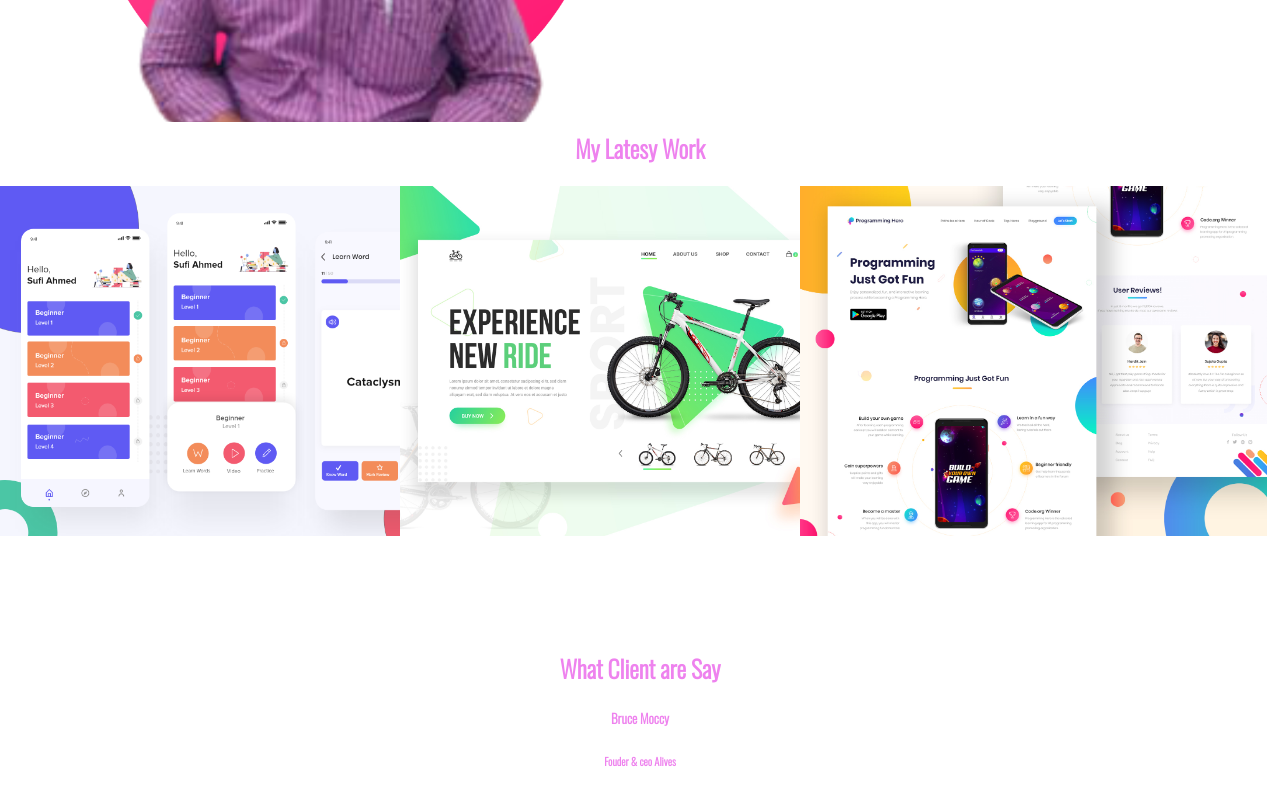
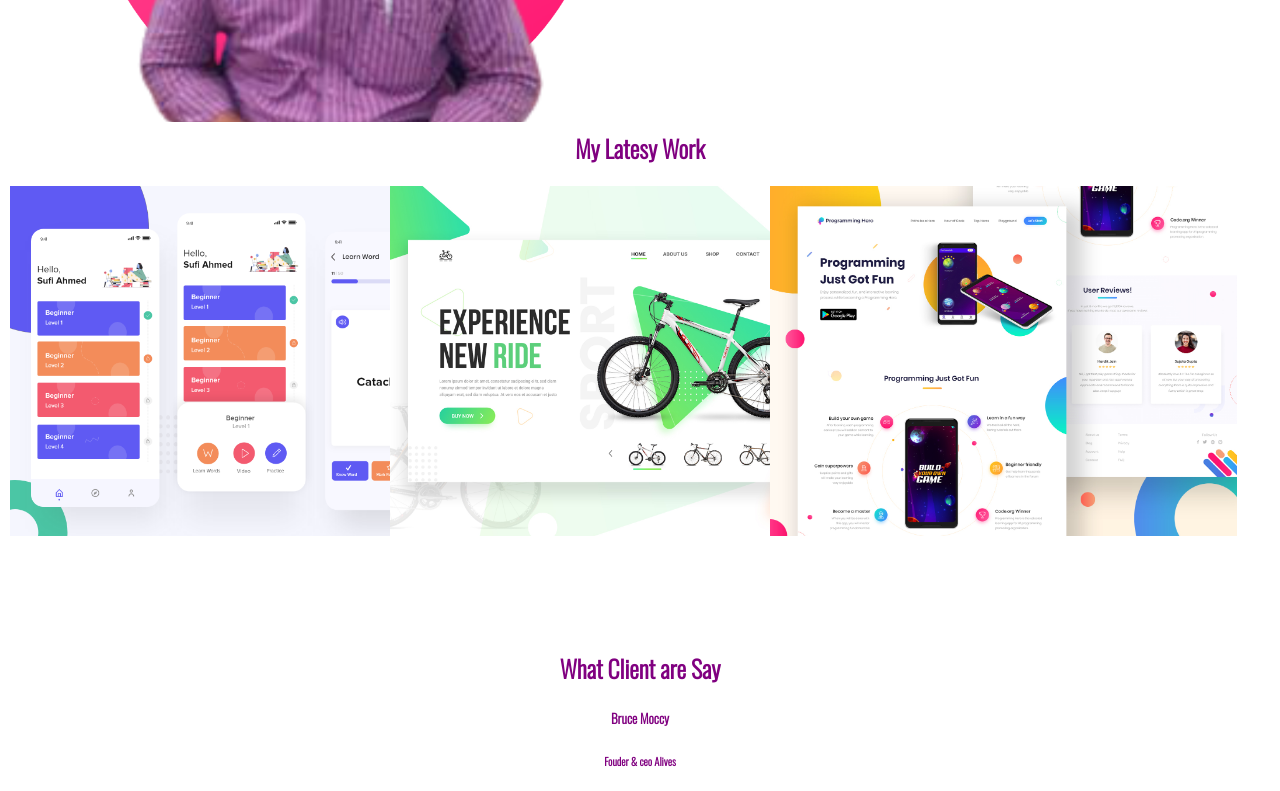
Before and after one commit to abdulquddus4242/personal-website, a plain HTML site: page index.html in a window 1280 px wide. Shown: the part 940-1731 px from the top of the page. Drawn offline with nearby package versions, Linux system fonts and the light colour scheme.

Commit message:
exsiting changes

```diff
--- a/style.css
+++ b/style.css
@@ -39,7 +39,7 @@ a{
 .work-sitebar{
     text-align: center;
 
-    color: violet;
+    color: purple;
 }
 
  .work-area{
@@ -52,10 +52,11 @@ a{
 
 }
 .work-img{
-    width: 400px;
+    width: 370px;
     /* height: 400px; */
-    margin:auto;
+    margin-left: 10px;
     float: left;
+
 
 }
  .work-area img {
@@ -68,10 +69,12 @@ a{
 }
 #footer{
     background-image: url("images/footer-bg.png");
+    overflow: hidden;
 }
 .footer-1{
-    color: violet;
+    color: purple;
     text-align: center;
+
 }
 
 .footer-2{
```
